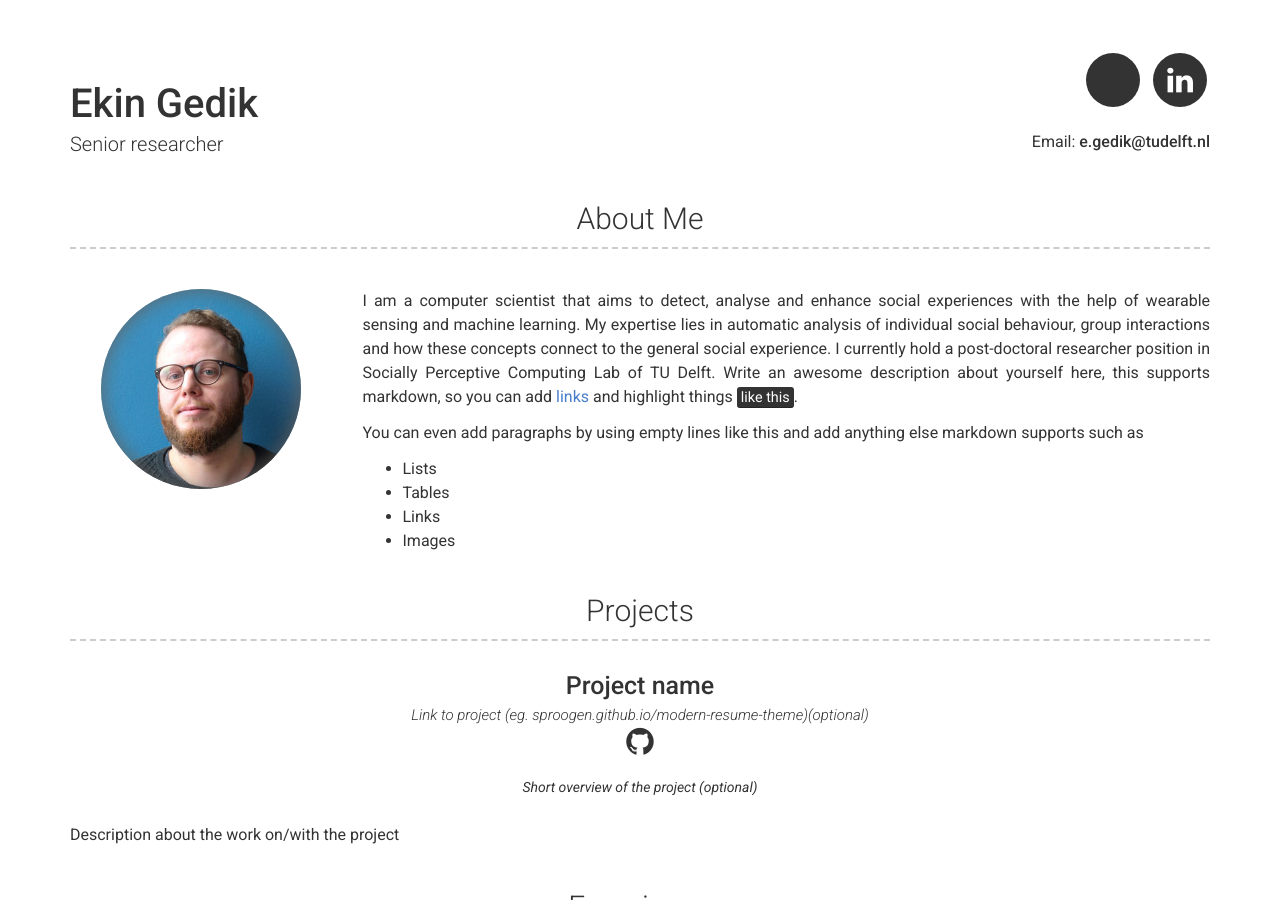
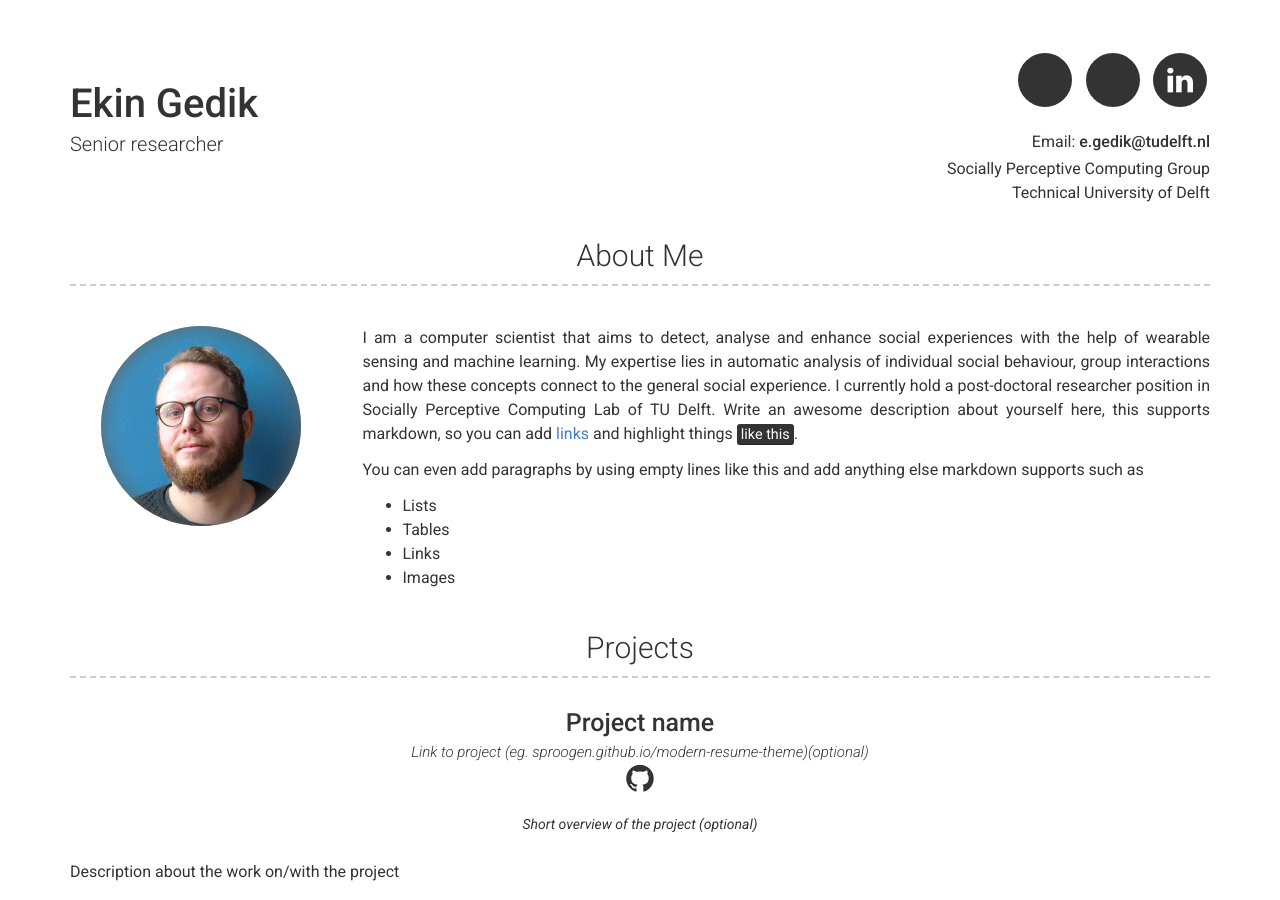
Before and after one commit to ekingedik/ekingedik.github.io, a Jekyll site: the page built from index.md, in a window 1280 px wide and 900 px high. Built offline with Jekyll 4.4.1, drawn with Linux system fonts in a browser that asks for light colours; a style sheet for code colours, icons or effects is not loaded.

Commit message:
Added the address

```diff
--- a/_includes/header.html
+++ b/_includes/header.html
@@ -7,13 +7,13 @@
     </div>
     <div class="col-xs-12 col-sm-6 col-md-6 col-lg-4 header-right">
       <ul class="icons no-print">
-        {%- if site.googlescholar_username -%}
+
         <li>
           <a target="_blank" href="https://scholar.google.nl/citations?user=lPkyhbkAAAAJ&hl=en" class="button button--sacnite button--round-l">
             <i class="ai ai-google-scholar" title="GoogleScholar link"></i>
           </a>
         </li>
-        {%- endif -%}
+
         {%- if site.researchgate_username -%}
           <li>
             <a target="_blank" href="https://www.researchgate.net/profile/{{ site.researchgate_username| cgi_escape | escape }}" class="button button--sacnite button--round-l">
@@ -49,11 +49,11 @@
           Email: <a href="mailto:{{ site.email }}" target="_blank">{{ site.email | escape }}</a>
         </p>
       {%- endif -%}
-      {%- if site.phone -%}
       <p>
-          Phone: {{ site.phone | escape }}
+        Socially Perceptive Computing Group <br>
+        Technical University of Delft
       </p>
-      {%- endif -%}
+
       {%- if site.website -%}
         <p>
           Web: {% include a.html href=site.website %}{{ site.website | escape }}</a>
```
Lines whose indentation alone changed are shown as unchanged.
